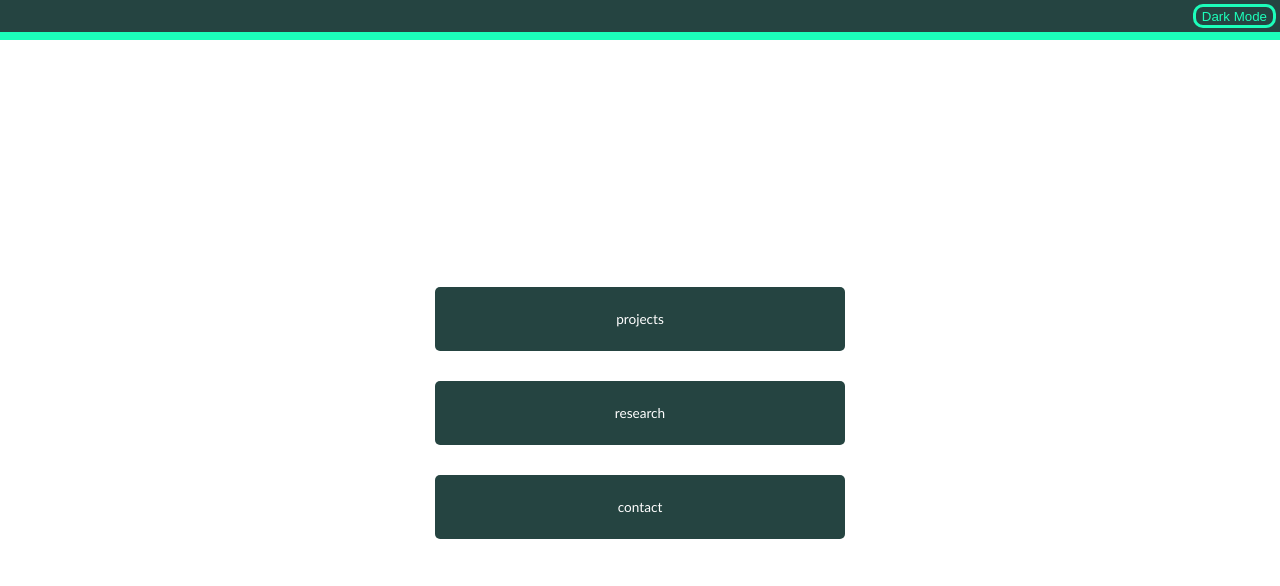
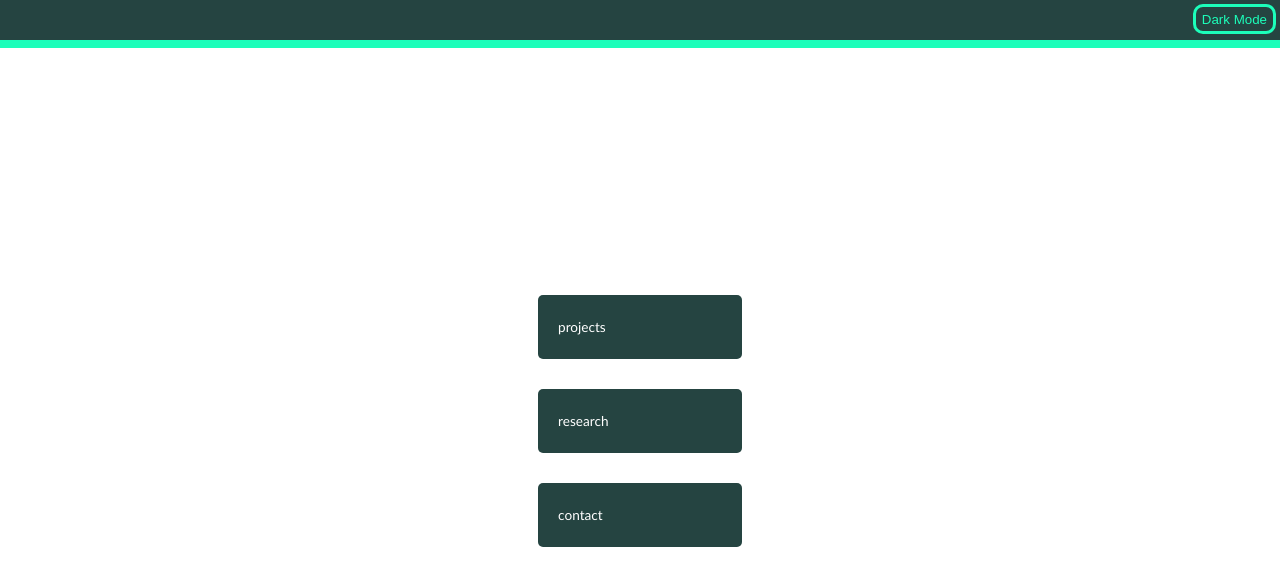
Before and after one commit to thedavidkipnis/portfolio, a React (Create React App) app: page / in a window 1280 px wide. Shown: the top 586 px of the page. Built offline with nearby package versions, Linux system fonts and the light colour scheme.

Commit message:
Formatting changes to InfoBlock

```diff
--- a/src/components/InfoBlock.js
+++ b/src/components/InfoBlock.js
@@ -4,8 +4,8 @@ const InfoBlock = (props) => {
 
     const [isExpanded, expandBlock] = useState(false);
 
-    const expandedStyle = {height: '16vh', width: '64vh', borderRadius: '30px'}
-    const nonExpanded = {height: '8vh'}
+    const expandedStyle = {height: '16vh', width: '32vw', borderRadius: '25px'}
+    const nonExpanded = {height: '8vh', width: '16vw'}
 
     return (
       <div className="InfoBlock"
@@ -13,7 +13,10 @@ const InfoBlock = (props) => {
       onMouseEnter={() => expandBlock(!isExpanded)}
       onMouseLeave={() => expandBlock(!isExpanded)}
       >
-        {isExpanded ? '': props.text}
+        <div className="InfoBlockText" style={isExpanded ? {marginLeft: '0px'} : {}}>
+          {isExpanded ? null: props.text}
+        </div>
+
 
         <ul style={isExpanded ? {} : {display:'none'}}>
           {props.entries.map(item => {
--- a/src/index.css
+++ b/src/index.css
@@ -25,7 +25,8 @@ body.dark-mode {
 
 .Navbar {
     width: 100%;
-    min-height: 4vh;
+    height: 4vh;
+    min-height: 40px;
     background-color: var(--child-component-color);
 
     display: flex;
@@ -36,6 +37,7 @@ body.dark-mode {
 
 .DarkModeButton {
     height: 3vh;
+    min-height: 30px;
     margin-right: 0.5vh;
     margin-top: 0.5vh;
 
@@ -56,7 +58,6 @@ body.dark-mode {
 }
 
 .DarkModeButton:hover {
-    background-color: var(--child-component-hover-color);
     border-radius: 0px;
 
     transition: background-color 0.3s, border-radius 0.3s;
@@ -90,14 +91,13 @@ body.dark-mode {
     transition: width 0.3s, height 0.3s, border-radius 0.3s, background-color 0.3s;
 
     margin: 0 0 30px 0;
+
     border-radius: 5px;
-
     background-color: var(--child-component-color);
     color: var(--font-color);
 
     display: flex;
     align-items: center;
-    justify-content: center;
 
     font-family: var(--global-font);
     color:var(--font-color);
@@ -105,6 +105,15 @@ body.dark-mode {
     -webkit-user-select: none; /* Safari */
     user-select: none;
 
+}
+
+.InfoBlockText {
+    margin-left: 10%;
+}
+
+.InfoBlock li {
+    display: inline-block;
+    margin-right: 10px;
 }
 
 .InfoBlock:hover {
```
